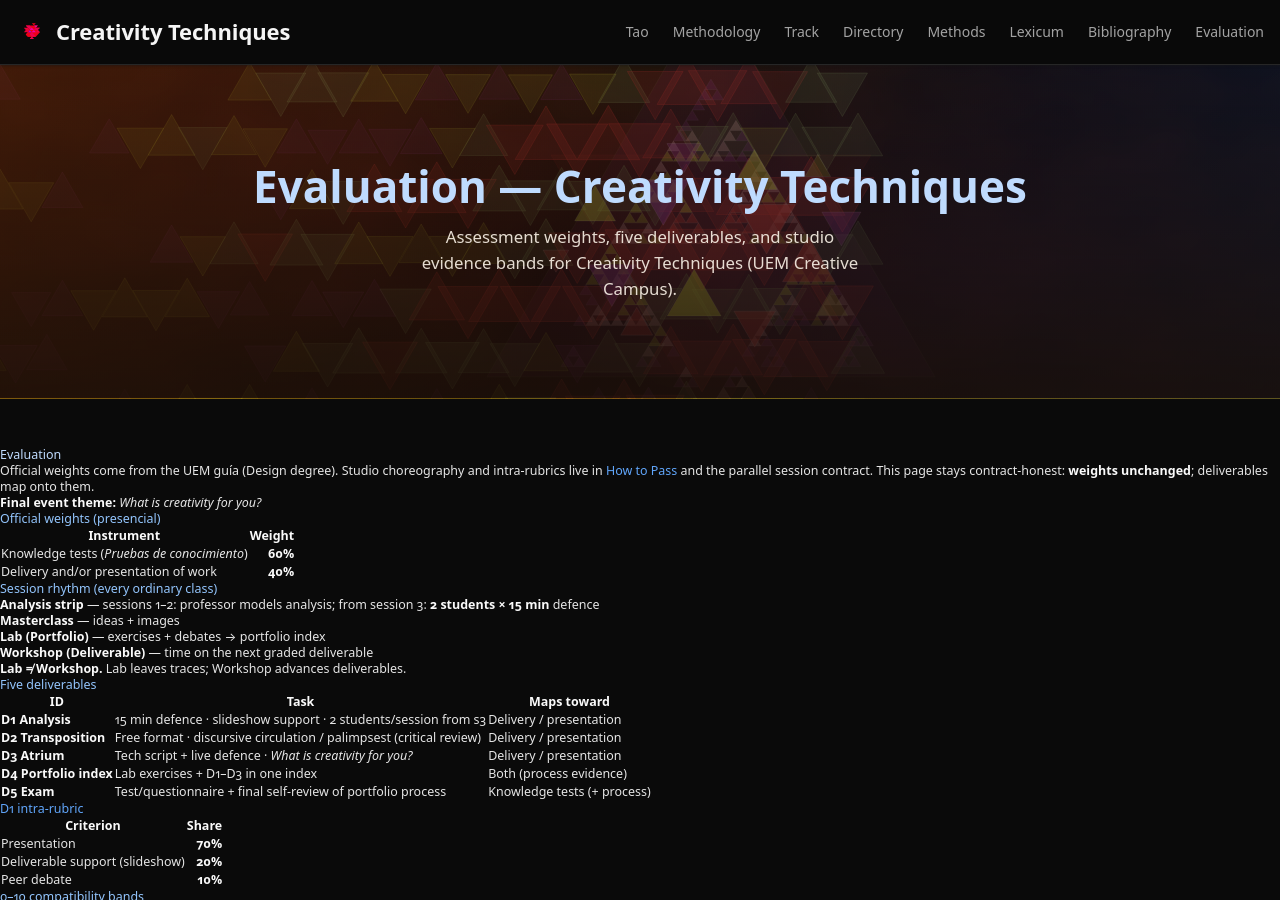
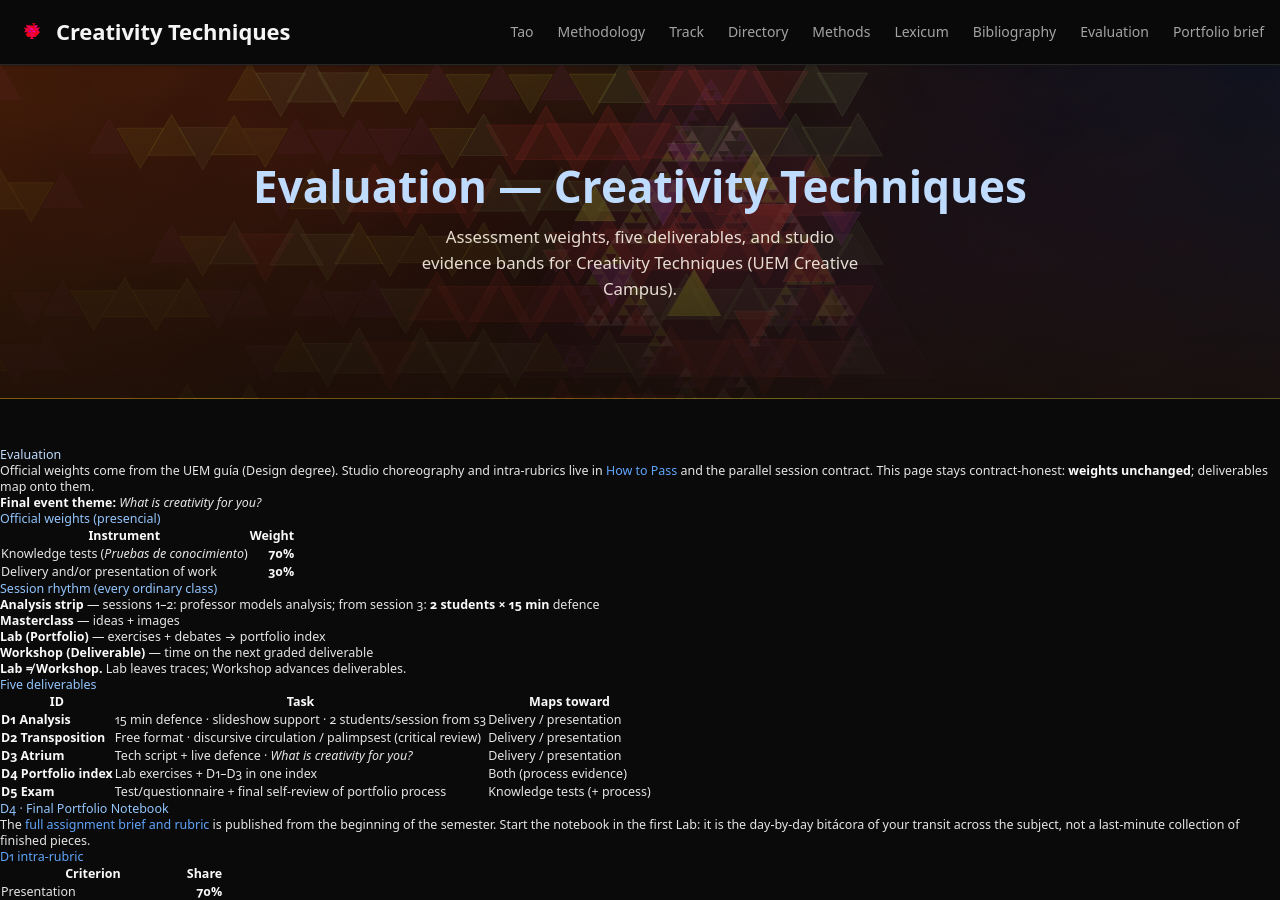
Before and after one commit to ruvebal/creativity-techniques-uem, a Jekyll site: the page built from docs/evaluation/index.md, in a window 1280 px wide and 900 px high. Built offline with Jekyll 4.4.1, drawn with Linux system fonts in a browser that asks for light colours.

Commit message:
Publish creativity techniques portfolio brief

```diff
--- a/docs/_includes/header.html
+++ b/docs/_includes/header.html
@@ -66,6 +66,13 @@
 						Evaluation
 					</a>
 				</li>
+				<li>
+					<a
+						href="{{ site.baseurl }}/assignments/en/creativity-techniques-portfolio/"
+						class="text-slate-600 dark:text-neutral-400 hover:text-[var(--primary)] transition-colors">
+						Portfolio brief
+					</a>
+				</li>
 			</ul>
 		</div>
 	</nav>
--- a/docs/evaluation/index.md
+++ b/docs/evaluation/index.md
@@ -16,8 +16,8 @@ Official weights come from the UEM guía (Design degree). Studio choreography an
 
 | Instrument | Weight |
 | --- | ---: |
-| Knowledge tests (*Pruebas de conocimiento*) | **60%** |
-| Delivery and/or presentation of work | **40%** |
+| Knowledge tests (*Pruebas de conocimiento*) | **70%** |
+| Delivery and/or presentation of work | **30%** |
 
 ## Session rhythm (every ordinary class)
 
@@ -37,6 +37,10 @@ Official weights come from the UEM guía (Design degree). Studio choreography an
 | **D3 Atrium** | Tech script + live defence · *What is creativity for you?* | Delivery / presentation |
 | **D4 Portfolio index** | Lab exercises + D1–D3 in one index | Both (process evidence) |
 | **D5 Exam** | Test/questionnaire + final self-review of portfolio process | Knowledge tests (+ process) |
+
+## D4 · Final Portfolio Notebook
+
+The [full assignment brief and rubric]({{ '/assignments/en/creativity-techniques-portfolio/' | relative_url }}) is published from the beginning of the semester. Start the notebook in the first Lab: it is the day-by-day bitácora of your transit across the subject, not a last-minute collection of finished pieces.
 
 ### D1 intra-rubric
 
```
Also changed, not shown: docs/assignments/en/creativity-techniques-portfolio/index.md (added, +81 -0 lines), docs/lessons/en/creativity-techniques/index.md (+2 -0 lines), docs/tracks/en/index.md (+2 -0 lines).
